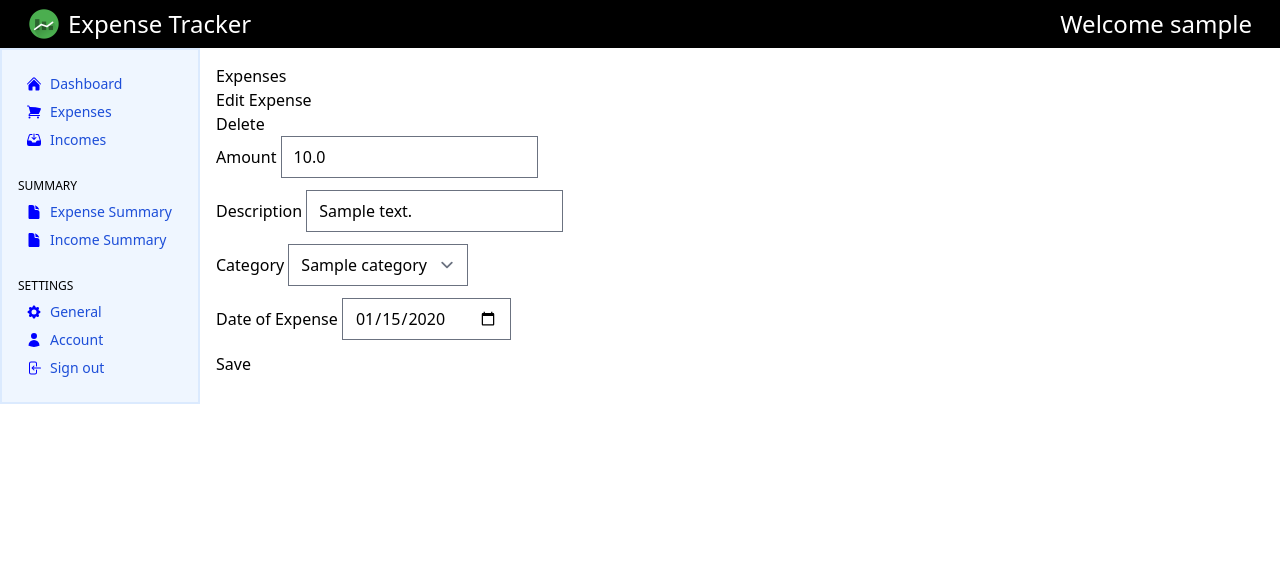
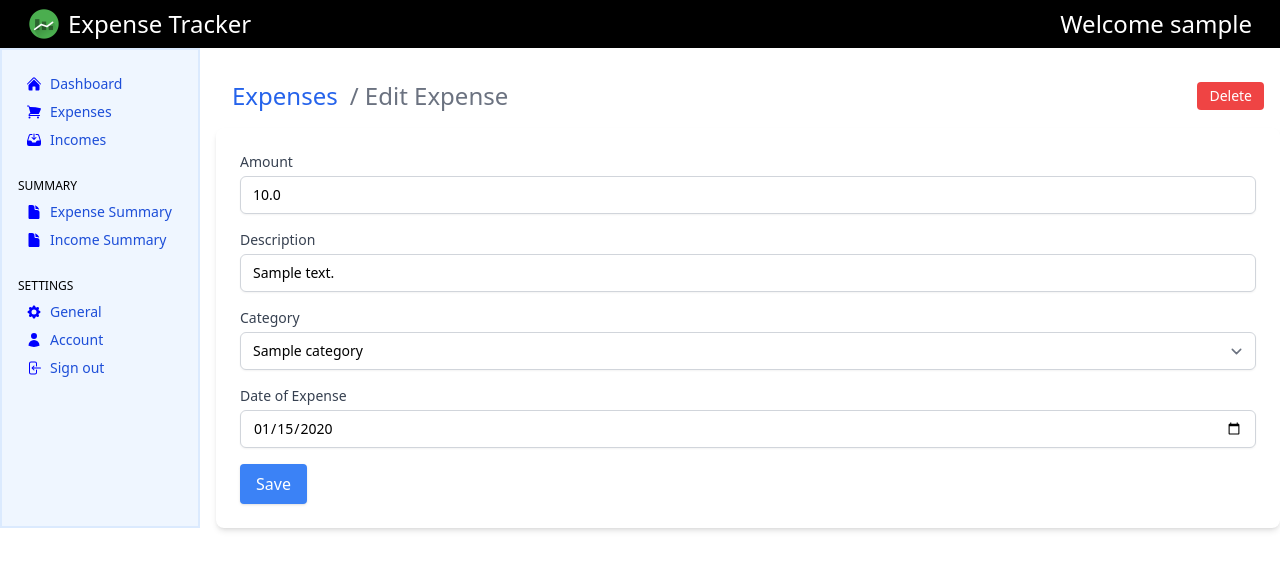
Before and after one commit to JunaidSalim/ExpenseTracker, a Django app: page /edit-expense/1 in a window 1280 px wide. Shown: the top 570 px of the page. Run offline with Django 5.2, Linux system fonts and the light colour scheme; a user stored in the database is signed in; tables that the repository leaves empty hold one stand-in row (values such as "Sample post"); some libraries are stand-ins or nearby versions.

Commit message:
integrated tailwind in add and edit expense

```diff
--- a/templates/authentication/register.html
+++ b/templates/authentication/register.html
@@ -35,7 +35,7 @@
 
                     <button type="submit" class="submit-btn w-full text-white bg-primary-600 hover:bg-primary-700 focus:ring-4 focus:outline-none focus:ring-primary-300 font-medium rounded-lg text-sm px-5 py-2.5 text-center dark:bg-primary-600 dark:hover:bg-primary-700 dark:focus:ring-primary-800">Create an account</button>
                     <p class="text-sm font-light text-gray-500 dark:text-gray-400">
-                        Already have an account? <a href="{% url 'login' %}" class="font-medium text-primary-600 hover:underline dark:text-primary-500">Login here</a>
+                        Already have an account? <a href="{% url 'login' %}" class="font-medium text-primary-600 hover:underline dark:text-primary-500">Login</a>
                     </p>
                 </form>
             </div>
--- a/templates/core/edit-expense.html
+++ b/templates/core/edit-expense.html
@@ -1,58 +1,56 @@
-{% extends 'base.html' %} {% block content %}
+{% extends 'base.html' %}
+{% block content %}
 
-<div class="container mt-4">
-    <div class="row">
-        <div class="col-md-11">
-            <nav aria-label="breadcrumb">
-                <ol class="breadcrumb">
-                    <li class="breadcrumb-item">
-                        <a href="{% url 'expenses'%}">Expenses</a>
+<div class="container mx-auto mt-8">
+    <div class="flex justify-between items-center mb-4 mx-4">
+        <nav class="flex text-2xl" aria-label="breadcrumb">
+            <ol class="inline-flex items-center space-x-1 md:space-x-3">
+                <li class="inline-flex items-center">
+                    <a href="{% url 'expenses'%}" class="text-blue-600 hover:text-blue-800">Expenses</a>
                 </li>
-                    <li class="breadcrumb-item active" aria-current="page">
-                        Edit Expense
+                <li aria-current="page">
+                    <span class="text-gray-500">/ Edit Expense</span>
                 </li>
             </ol>
         </nav>
+        <a href="{% url 'delete-expense' expense.id %}" class="bg-red-500 text-white px-3 py-1 text-sm rounded hover:bg-red-600">Delete</a>
     </div>
 
-        <div class="col-md-1">
-            <a href="{% url 'delete-expense' expense.id %}" class="btn btn-danger btn-sm">Delete</a>
+    <div class="bg-white shadow-md rounded-lg p-6">
+        <form action="{% url 'edit-expense' expense.id %}" method="post">
+            {% include 'components/messages.html'%}
+            {% csrf_token %}
+            <div class="mb-4">
+                <label for="amount" class="block text-sm font-medium text-gray-700">Amount</label>
+                <input required type="text" name="amount" id="amount"
+                    value="{{ expense.amount }}"
+                    class="mt-1 block w-full px-3 py-2 border border-gray-300 rounded-md text-sm shadow-sm placeholder-gray-400 focus:outline-none focus:ring-blue-500 focus:border-blue-500" />
             </div>
+            <div class="mb-4">
+                <label for="description" class="block text-sm font-medium text-gray-700">Description</label>
+                <input required type="text" name="description" id="description"
+                    value="{{ expense.description }}"
+                    class="mt-1 block w-full px-3 py-2 border border-gray-300 rounded-md text-sm shadow-sm placeholder-gray-400 focus:outline-none focus:ring-blue-500 focus:border-blue-500" />
             </div>
-
-    <div class="card">
-        <div class="card-body">
-            <form action="{% url 'edit-expense' expense.id %}" method="post">
-                {% include 'components/messages.html'%} {% csrf_token %}
-                <div class="mb-3">
-                    <label for="amount" class="form-label">Amount</label>
-                    <input required type="text" class="form-control form-control-sm" name="amount" id="amount"
-                        value="{{ expense.amount }}" />
-                </div>
-                <div class="mb-3">
-                    <label for="description" class="form-label">Description</label>
-                    <input type="text" class="form-control form-control-sm" name="description" id="description"
-                        value="{{ expense.description }}" required />
-                </div>
-                <div class="mb-3">
-                    <label for="" class="form-label">Category</label>
-                    <select class="form-select form-select-sm" name="category" required>
-                        <option selected name="category" value="{{expense.category}}">{{expense.category}}</option>
-                        {% for category in categories%}
-                        <option name="category" value="{{category.name}}">{{category.name}}</option>
-
+            <div class="mb-4">
+                <label for="category" class="block text-sm font-medium text-gray-700">Category</label>
+                <select required name="category"
+                    class="mt-1 block w-full px-3 py-2 border border-gray-300 rounded-md text-sm shadow-sm focus:outline-none focus:ring-blue-500 focus:border-blue-500">
+                    <option selected value="{{expense.category}}">{{expense.category}}</option>
+                    {% for category in categories %}
+                    <option value="{{category.name}}">{{category.name}}</option>
                     {% endfor %}
                 </select>
             </div>
-                <div class="mb-3">
-                    <label for="" class="form-label">Date of Expense</label>
-                    <input type="date" value="{{expense.date |date:'Y-m-d' }}" class="form-control form-control-sm"
-                        name="date" />
+            <div class="mb-4">
+                <label for="date" class="block text-sm font-medium text-gray-700">Date of Expense</label>
+                <input type="date" name="date" value="{{expense.date |date:'Y-m-d' }}"
+                    class="mt-1 block w-full px-3 py-2 border border-gray-300 rounded-md text-sm shadow-sm focus:outline-none focus:ring-blue-500 focus:border-blue-500" />
             </div>
 
-                <input type="submit" value="Save" class="btn btn-primary btn-primary-sm" />
+            <input type="submit" value="Save"
+                class="bg-blue-500 text-white px-4 py-2 rounded shadow hover:bg-blue-600 focus:outline-none focus:ring-2 focus:ring-blue-500 focus:ring-opacity-50" />
         </form>
-        </div>
     </div>
 </div>
 
--- a/theme/static/css/dist/styles.css
+++ b/theme/static/css/dist/styles.css
@@ -1009,6 +1009,10 @@ select {
   margin-left: 0.75rem;
 }
 
+.mt-8 {
+  margin-top: 2rem;
+}
+
 .block {
   display: block;
 }
@@ -1148,6 +1152,12 @@ select {
   margin-bottom: calc(1rem * var(--tw-space-y-reverse));
 }
 
+.space-x-1 > :not([hidden]) ~ :not([hidden]) {
+  --tw-space-x-reverse: 0;
+  margin-right: calc(0.25rem * var(--tw-space-x-reverse));
+  margin-left: calc(0.25rem * calc(1 - var(--tw-space-x-reverse)));
+}
+
 .overflow-x-auto {
   overflow-x: auto;
 }
@@ -1162,6 +1172,10 @@ select {
 
 .rounded-lg {
   border-radius: 0.5rem;
+}
+
+.rounded-md {
+  border-radius: 0.375rem;
 }
 
 .rounded-e {
@@ -1299,6 +1313,16 @@ select {
   background-color: rgb(202 138 4 / var(--tw-bg-opacity));
 }
 
+.bg-blue-500 {
+  --tw-bg-opacity: 1;
+  background-color: rgb(59 130 246 / var(--tw-bg-opacity));
+}
+
+.bg-red-500 {
+  --tw-bg-opacity: 1;
+  background-color: rgb(239 68 68 / var(--tw-bg-opacity));
+}
+
 .p-1\.5 {
   padding: 0.375rem;
 }
@@ -1369,6 +1393,16 @@ select {
   padding-bottom: 2rem;
 }
 
+.px-4 {
+  padding-left: 1rem;
+  padding-right: 1rem;
+}
+
+.py-2 {
+  padding-top: 0.5rem;
+  padding-bottom: 0.5rem;
+}
+
 .pb-2 {
   padding-bottom: 0.5rem;
 }
@@ -1516,6 +1550,16 @@ select {
 .text-white {
   --tw-text-opacity: 1;
   color: rgb(255 255 255 / var(--tw-text-opacity));
+}
+
+.placeholder-gray-400::-moz-placeholder {
+  --tw-placeholder-opacity: 1;
+  color: rgb(156 163 175 / var(--tw-placeholder-opacity));
+}
+
+.placeholder-gray-400::placeholder {
+  --tw-placeholder-opacity: 1;
+  color: rgb(156 163 175 / var(--tw-placeholder-opacity));
 }
 
 .shadow {
@@ -1530,6 +1574,12 @@ select {
   box-shadow: var(--tw-ring-offset-shadow, 0 0 #0000), var(--tw-ring-shadow, 0 0 #0000), var(--tw-shadow);
 }
 
+.shadow-sm {
+  --tw-shadow: 0 1px 2px 0 rgb(0 0 0 / 0.05);
+  --tw-shadow-colored: 0 1px 2px 0 var(--tw-shadow-color);
+  box-shadow: var(--tw-ring-offset-shadow, 0 0 #0000), var(--tw-ring-shadow, 0 0 #0000), var(--tw-shadow);
+}
+
 .filter {
   filter: var(--tw-blur) var(--tw-brightness) var(--tw-contrast) var(--tw-grayscale) var(--tw-hue-rotate) var(--tw-invert) var(--tw-saturate) var(--tw-sepia) var(--tw-drop-shadow);
 }
@@ -1576,6 +1626,21 @@ select {
 .hover\:bg-yellow-800:hover {
   --tw-bg-opacity: 1;
   background-color: rgb(133 77 14 / var(--tw-bg-opacity));
+}
+
+.hover\:bg-blue-600:hover {
+  --tw-bg-opacity: 1;
+  background-color: rgb(37 99 235 / var(--tw-bg-opacity));
+}
+
+.hover\:bg-red-600:hover {
+  --tw-bg-opacity: 1;
+  background-color: rgb(220 38 38 / var(--tw-bg-opacity));
+}
+
+.hover\:text-blue-800:hover {
+  --tw-text-opacity: 1;
+  color: rgb(30 64 175 / var(--tw-text-opacity));
 }
 
 .hover\:underline:hover {
@@ -1649,6 +1714,10 @@ select {
   --tw-ring-color: rgb(253 224 71 / var(--tw-ring-opacity));
 }
 
+.focus\:ring-opacity-50:focus {
+  --tw-ring-opacity: 0.5;
+}
+
 @media (min-width: 640px) {
   .sm\:max-w-md {
     max-width: 28rem;
@@ -1678,6 +1747,12 @@ select {
     margin-bottom: calc(1.5rem * var(--tw-space-y-reverse));
   }
 
+  .md\:space-x-3 > :not([hidden]) ~ :not([hidden]) {
+    --tw-space-x-reverse: 0;
+    margin-right: calc(0.75rem * var(--tw-space-x-reverse));
+    margin-left: calc(0.75rem * calc(1 - var(--tw-space-x-reverse)));
+  }
+
   .md\:text-2xl {
     font-size: 1.5rem;
     line-height: 2rem;
```
Also changed, not shown: templates/core/add-expense.html (+28 -48 lines), templates/authentication/newpassword.html (deleted), templates/authentication/resetpassword.html (deleted). Lines whose indentation alone changed are shown as unchanged.
